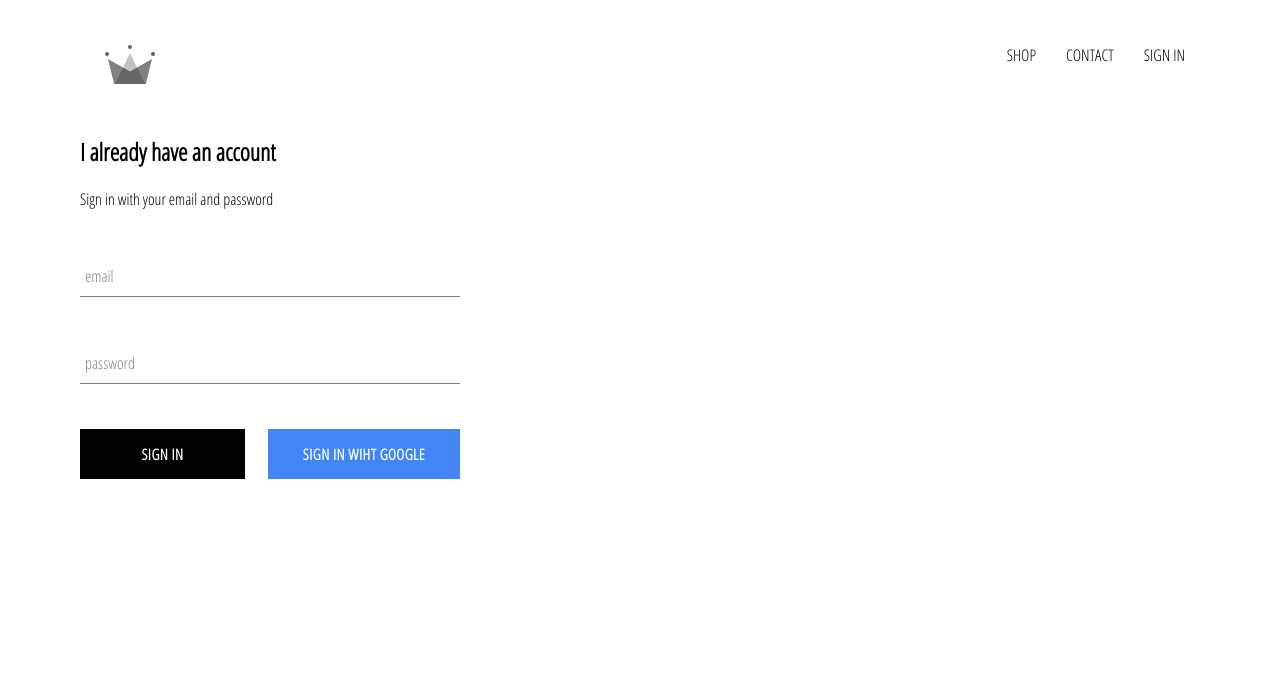
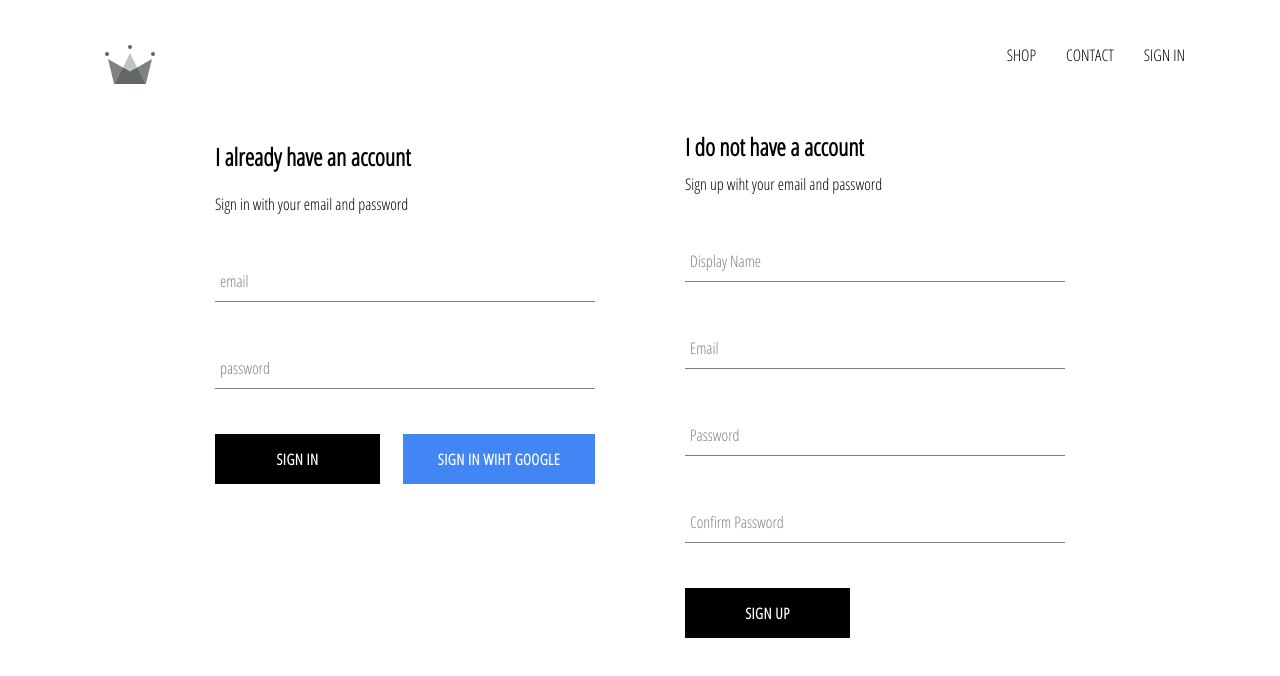
Before and after one commit to RohanSinghCode/crown-clothing, a React (Create React App) app: page /signin in a window 1280 px wide. Shown: the top 676 px of the page. Built offline with nearby package versions, Linux system fonts and the light colour scheme; no server answers.

Commit message:
implemented firebase utils ability included ability to store

```diff
--- a/src/App.js
+++ b/src/App.js
@@ -7,7 +7,7 @@
 import ShopPage from './pages/shop/shop.component';
 import Header from './components/header/header.component';
 import SignInAndSignUpPage from './pages/sign-in-and-sign-up/sign-in-and-sign-up.component';
-import { auth } from './components/firebase/firebase.util';
+import { auth, createUserProfileDocument } from './components/firebase/firebase.util';
 
 class App extends React.Component {
 
@@ -23,10 +23,22 @@
 
   componentDidMount()
   {
-    this.unsubscribeFromAuth = auth.onAuthStateChanged(user => {
-      this.setState({currentUser:user});
-    });
-  }
+    this.unsubscribeFromAuth = auth.onAuthStateChanged(async userAuth => {
+      if(userAuth) {
+        const userRef = await createUserProfileDocument(userAuth);
+
+        userRef.onSnapshot(snapShot => {
+         this.setState({
+           currentUser:{
+             id:snapShot.id,
+             ...snapShot.data()
+           }
+         });
+      });
+    }
+    this.setState({currentUser:userAuth});
+  });
+}
 
   componentWillUnmount()
   {
--- a/src/components/firebase/firebase.util.js
+++ b/src/components/firebase/firebase.util.js
@@ -12,7 +12,41 @@
     messagingSenderId: "618636790193",
     appId: "1:618636790193:web:cd6c4b20def1d6b5b99590",
     measurementId: "G-605DBR6YBN"
-}
+};
+
+export const createUserProfileDocument = async (userAuth, additionalData) => {
+
+    if(!userAuth) {
+        return;
+    }
+
+    const userRef = firestore.doc(`{users/${userAuth.ref}}`);
+
+    const snapShot = await userRef.get();
+
+    if(!snapShot.exists)
+    {
+        const {displayName, email} = userAuth;
+
+        const createAt = new Date();
+
+        try
+        {
+                await userRef.set({
+                    displayName,
+                    email,
+                    createAt,
+                    ...additionalData
+                })
+        }catch(error)
+        {
+                console.log('error creating user', error.message);
+        }
+    }
+
+    return userRef;
+
+};
 
 firebase.initializeApp(config);
 
--- /dev/null
+++ b/src/components/sign-up/sign-up.component.jsx
@@ -0,0 +1,111 @@
+import React from 'react';
+
+import FormInput from '../form-input/form-input.component';
+import CustomButton from '../custom-button/custom-button.component';
+
+
+import {auth, createUserProfileDocument} from '../firebase/firebase.util';
+
+import './sign-up.style.scss';
+
+
+class SignUp extends React.Component {
+    constructor()
+    {
+        super();
+        this.state = {
+            displayName:'',
+            email:'',
+            password:'',
+            confirmPassword:''
+        }
+    }
+
+    handleSubmit = async event => {
+        event.preventDefault();
+
+        const {displayName,email,password,confirmPassword} = this.state;
+
+        if(password !== confirmPassword)
+        {
+            alert("password don't match");
+            return;
+        }
+
+        try {
+            const {user} = await auth.createUserWithEmailAndPassword(email,password);
+
+            await createUserProfileDocument(user,{displayName});
+
+            this.setState({
+                displayName:'',
+                email:'',
+                password:'',
+                confirmPassword:''
+
+            });
+
+        }catch(error) {
+                console.error(error);
+        }
+
+    };
+
+    handleChange = event => {
+        const {name,value} = event.target;
+
+        this.setState({[name]: value});
+    }
+
+    render()
+    {
+        const {displayName,email,password,confirmPassword} = this.state;
+        return(
+            <div className='sign-up'>
+                <h2 className='title'>I do not have a account</h2>
+                <span>Sign up wiht your email and password</span>
+                <form className='sign-up-form' onSubmit={this.handleSubmit}>
+                   <FormInput
+                    type='text'
+                    name='displayName'
+                    value={displayName}
+                    onChange={this.handleChange}
+                    label='Display Name'
+                    required
+                   />
+
+                   <FormInput
+                    type='email'
+                    name='email'
+                    value={email}
+                    onChange={this.handleChange}
+                    label='Email'
+                    required
+                   />
+
+                   <FormInput
+                    type='password'
+                    name='password'
+                    value={password}
+                    onChange={this.handleChange}
+                    label='Password'
+                    required
+                   />
+                   <FormInput
+                    type='password'
+                    name='confirmPassword'
+                    value={confirmPassword}
+                    onChange={this.handleChange}
+                    label='Confirm Password'
+                    required
+                   />
+
+                   <CustomButton type='submit'>Sign Up</CustomButton>
+                </form>
+            </div>
+        )
+    }
+}
+
+
+export default SignUp;
--- /dev/null
+++ b/src/components/sign-up/sign-up.style.scss
@@ -0,0 +1,9 @@
+.sign-up {
+    display: flex;
+    flex-direction: column;
+    width: 380px;
+
+    .title {
+        margin: 10px 0;
+    }
+}
--- a/src/pages/sign-in-and-sign-up/sign-in-and-sign-up.component.jsx
+++ b/src/pages/sign-in-and-sign-up/sign-in-and-sign-up.component.jsx
@@ -1,7 +1,7 @@
 import React from'react';
 
 import SignIn from '../../components/sign-in/sign-in.component';
-
+import SignUp from '../../components/sign-up/sign-up.component';
 
 import './sign-in-and-sign-up.style.scss';
 
@@ -9,6 +9,7 @@
 const SignInAndSignUpPage = () => (
     <div className='sign-in-and-sign-up'>
         <SignIn />
+        <SignUp />
     </div>
 )
 
--- a/src/pages/sign-in-and-sign-up/sign-in-and-sign-up.style.scss
+++ b/src/pages/sign-in-and-sign-up/sign-in-and-sign-up.style.scss
@@ -0,0 +1,6 @@
+.sign-in-and-sign-up {
+    width: 850px;
+    display: flex;
+    justify-content: space-between;
+    margin: 30px auto;
+}
```
